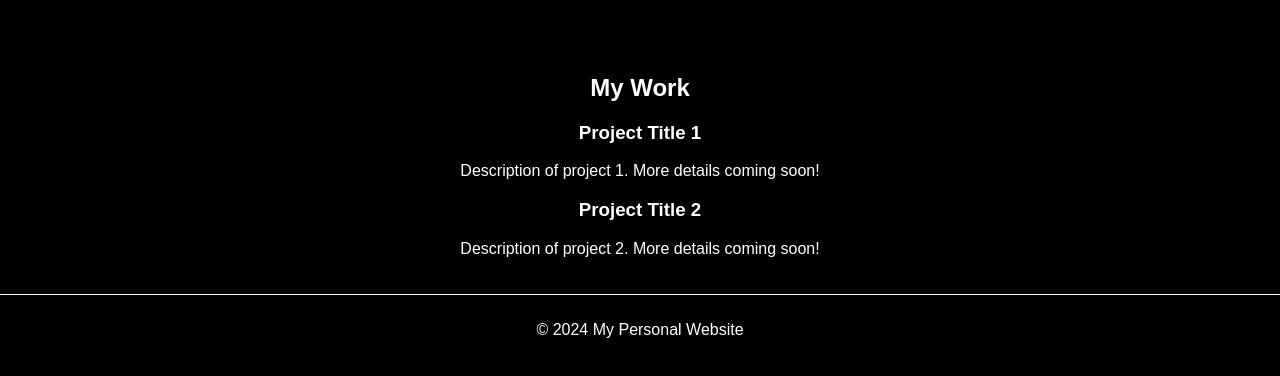
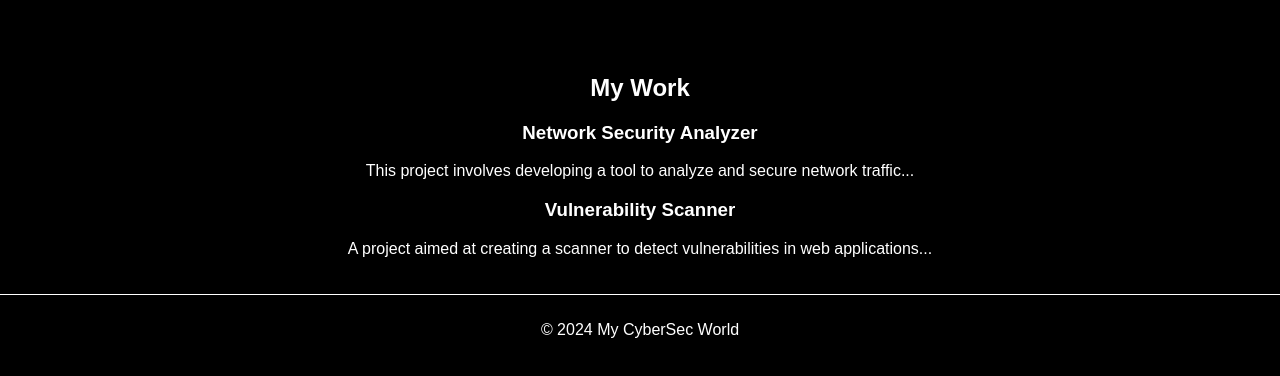
Before and after one commit to texasmadecode/my-personal-website, a plain HTML site: page projects.html in a window 1280 px wide. Shown: the part 120-496 px from the top of the page. Drawn offline with Linux system fonts and the light colour scheme.

Commit message:
Update projects.html

```diff
--- a/projects.html
+++ b/projects.html
@@ -3,7 +3,7 @@
 <head>
     <meta charset="UTF-8">
     <meta name="viewport" content="width=device-width, initial-scale=1.0">
-    <title>My Projects</title>
+    <title>My CyberSec Projects</title>
     <link rel="stylesheet" href="styles.css">
 </head>
 <body>
@@ -20,16 +20,16 @@
     <main>
         <h2>My Work</h2>
         <section>
-            <h3>Project Title 1</h3>
-            <p>Description of project 1. More details coming soon!</p>
+            <h3>Network Security Analyzer</h3>
+            <p>This project involves developing a tool to analyze and secure network traffic...</p>
         </section>
         <section>
-            <h3>Project Title 2</h3>
-            <p>Description of project 2. More details coming soon!</p>
+            <h3>Vulnerability Scanner</h3>
+            <p>A project aimed at creating a scanner to detect vulnerabilities in web applications...</p>
         </section>
     </main>
     <footer>
-        <p>&copy; 2024 My Personal Website</p>
+        <p>&copy; 2024 My CyberSec World</p>
     </footer>
 </body>
 </html>
```
